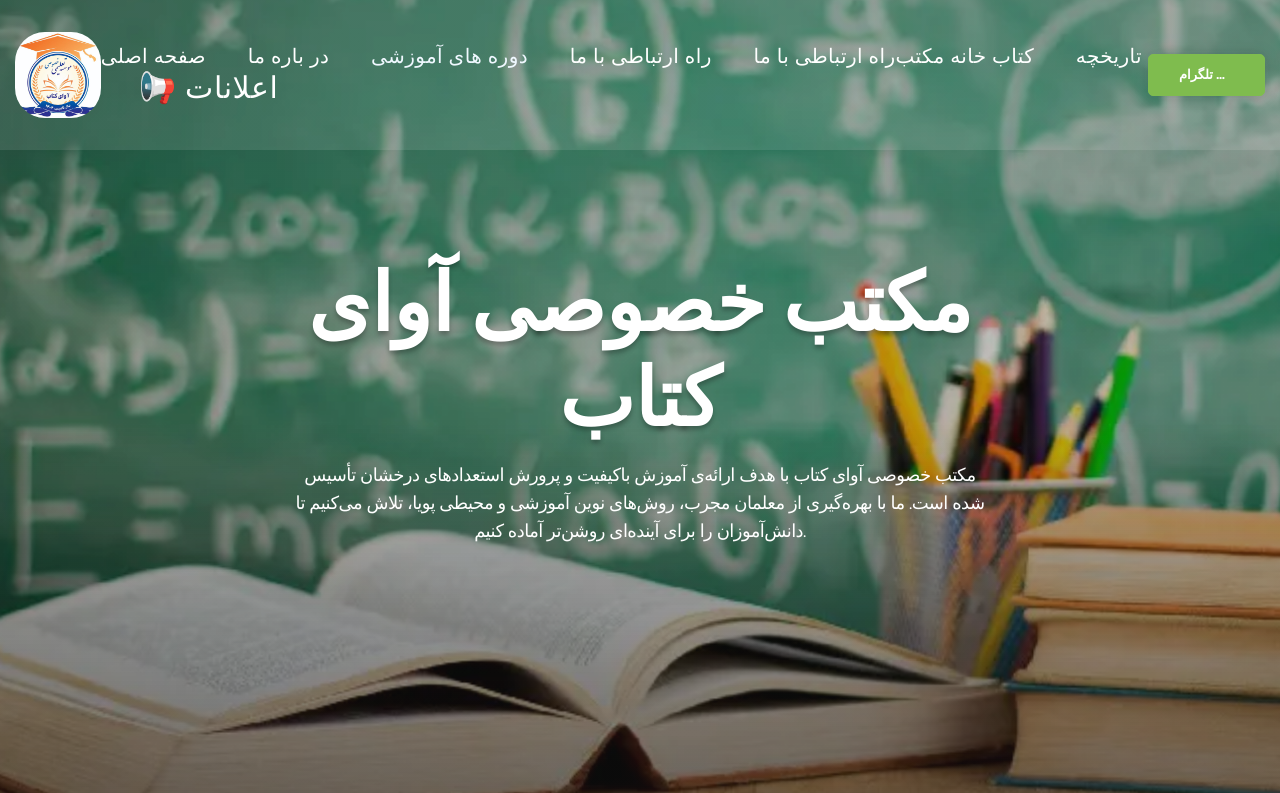
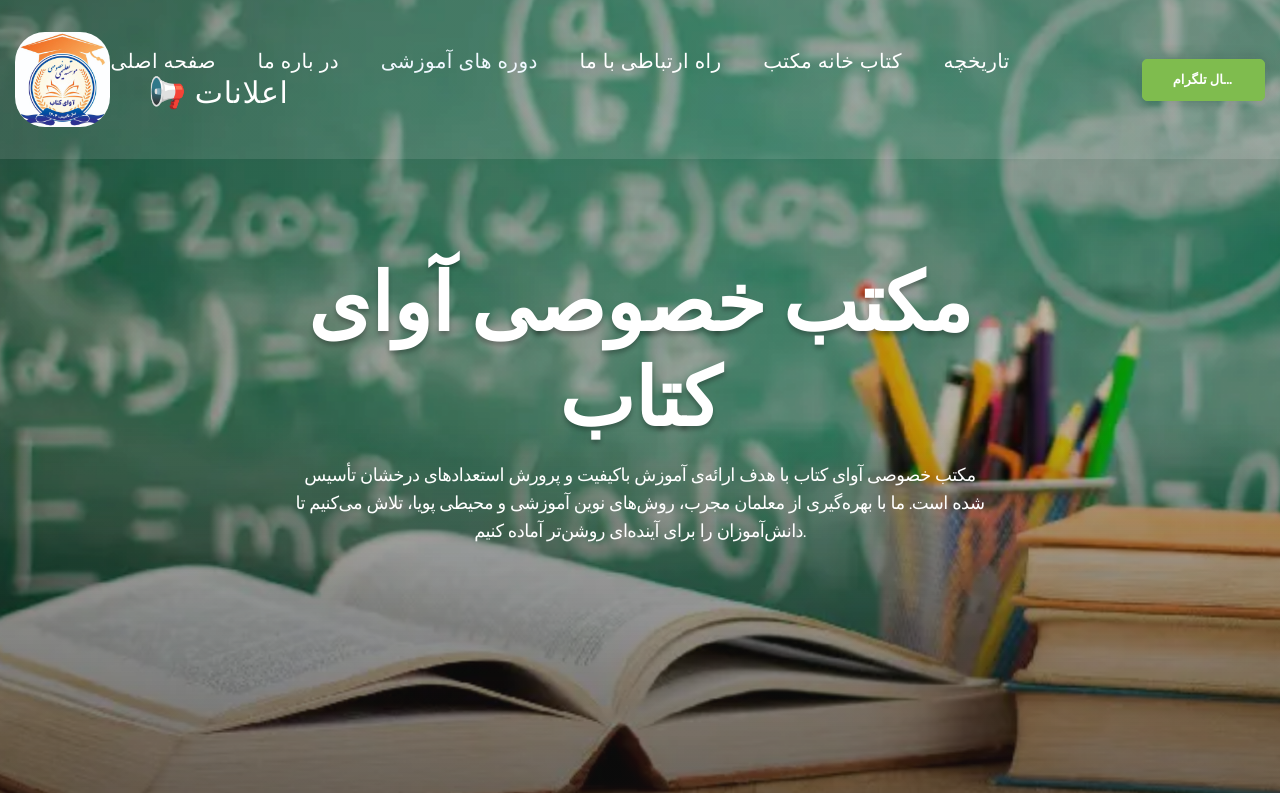
Before and after one commit to AVAYKATAB/AVAYKATABSCHOOL, a plain HTML site: page index.html in a window 1280 px wide. Shown: the top 793 px of the page. Drawn offline with Linux system fonts and the light colour scheme; animation ran at ten frames a second.

Commit message:
Update index.html

```diff
--- a/index.html
+++ b/index.html
@@ -49,7 +49,6 @@
                       </li>
                       <li class="rd-nav-item"><a class="rd-nav-link" style="font-size: 20px; font-size: bold"; href="contacts.html">راه ارتباطی با ما</a>
                       </li>
-                      <li class="rd-nav-item"><a class="rd-nav-link"   style="font-size: 20px; font-size: bold"; href="contacts.html">راه ارتباطی با ما</li>
                       <li class="rd-nav-item"><a class="rd-nav-link" style="font-size: 20px; font-size: bold"; href="book.html">کتاب خانه مکتب</a>
                       </li>
                       <li class="rd-nav-item"><a class="rd-nav-link" style="font-size: 20px; font-size: bold"; href="history.html">تاریخچه</a>
```
